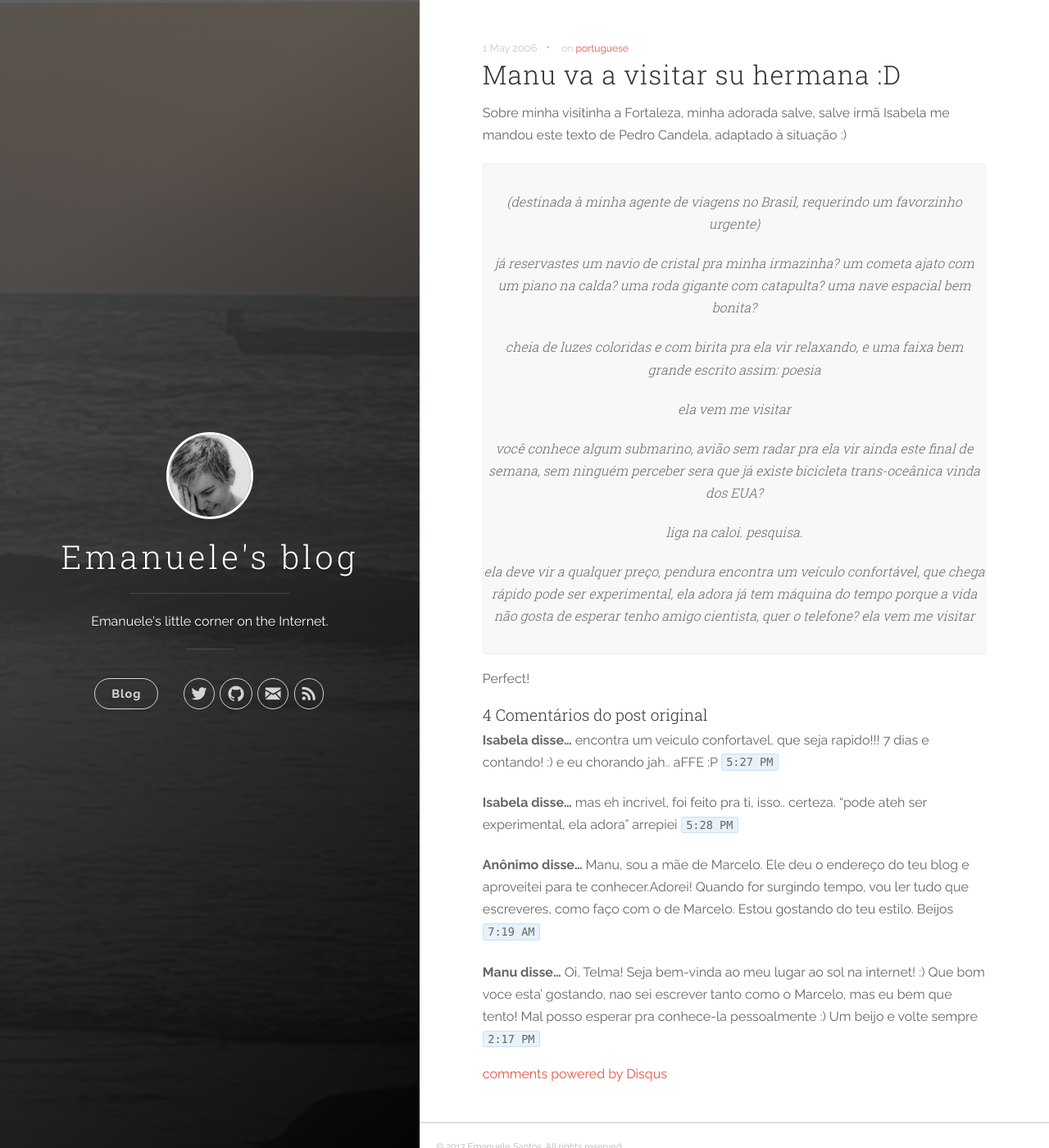
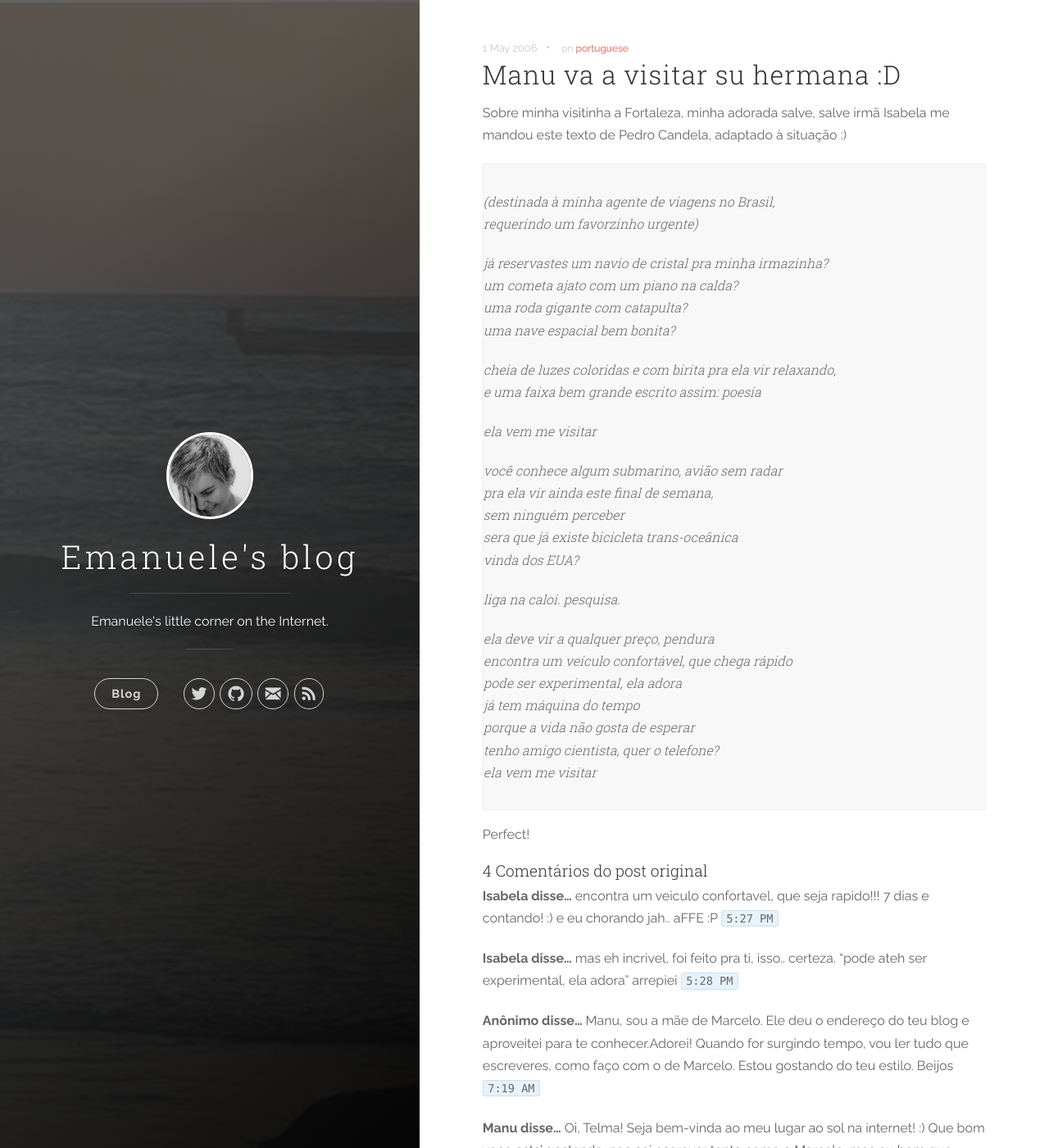
Before and after one commit to emanuelemarques/blog, a Jekyll site: the page built from _posts/2006-05-01-manu-va-a-visitar-su-hermana.md, in a window 1280 px wide and 1400 px high. Shown: the whole window at 82% size. Built offline with Jekyll 4.4.1, drawn with Linux system fonts in a browser that asks for light colours; nearby versions of some CDN libraries; comment, search, counter and statistics services are not loaded.

```diff
--- a/_posts/2006-05-01-manu-va-a-visitar-su-hermana.md
+++ b/_posts/2006-05-01-manu-va-a-visitar-su-hermana.md
@@ -9,34 +9,34 @@ comments: true
 
 Sobre minha visitinha a Fortaleza, minha adorada salve, salve irmã Isabela me mandou este texto de Pedro Candela, adaptado à situação :)
 
-> (destinada à minha agente de viagens no Brasil,
-> requerindo um favorzinho urgente)
+> (destinada à minha agente de viagens no Brasil,<br>
+> requerindo um favorzinho urgente)<br>
 >
-> já reservastes um navio de cristal pra minha irmazinha?
-> um cometa ajato com um piano na calda?
-> uma roda gigante com catapulta?
-> uma nave espacial bem bonita?
+> já reservastes um navio de cristal pra minha irmazinha? <br>
+> um cometa ajato com um piano na calda? <br>
+> uma roda gigante com catapulta? <br>
+> uma nave espacial bem bonita?<br>
 >
-> cheia de luzes coloridas e com birita pra ela vir relaxando,
-> e uma faixa bem grande escrito assim: poesia
+> cheia de luzes coloridas e com birita pra ela vir relaxando,<br>
+> e uma faixa bem grande escrito assim: poesia<br>
 >
-> ela vem me visitar
+> ela vem me visitar<br>
 >
-> você conhece algum submarino, avião sem radar
-> pra ela vir ainda este final de semana,
-> sem ninguém perceber
-> sera que já existe bicicleta trans-oceânica
-> vinda dos EUA?
+> você conhece algum submarino, avião sem radar<br>
+> pra ela vir ainda este final de semana, <br>
+> sem ninguém perceber<br>
+> sera que já existe bicicleta trans-oceânica<br>
+> vinda dos EUA? <br>
 >
-> liga na caloi. pesquisa.
+> liga na caloi. pesquisa.<br>
 >
-> ela deve vir a qualquer preço, pendura
-> encontra um veículo confortável, que chega rápido
-> pode ser experimental, ela adora
-> já tem máquina do tempo
-> porque a vida não gosta de esperar
-> tenho amigo cientista, quer o telefone?
-> ela vem me visitar
+> ela deve vir a qualquer preço, pendura<br>
+> encontra um veículo confortável, que chega rápido<br>
+> pode ser experimental, ela adora <br>
+> já tem máquina do tempo <br>
+> porque a vida não gosta de esperar<br>
+> tenho amigo cientista, quer o telefone?<br>
+> ela vem me visitar<br>
 
 Perfect!
 
--- a/css/uno.css
+++ b/css/uno.css
@@ -999,7 +999,7 @@ blockquote {
 	font-weight: lighter;
 	font-style: italic;
 	font-size: 1.0em;
-	text-align: center; }
+	text-align: left; }
 	blockquote p:last-child {
 		margin-bottom: 0; }
 
```
Also changed, not shown: _posts/2006-07-04-diario-de-viagem-2.md (added, +31 -0 lines), _posts/2006-07-04-diario-de-viagem.md (added, +14 -0 lines), _posts/2006-07-10-parece-que-muita-coisa.md (added, +67 -0 lines), _posts/2006-07-20-dia-do-amigo.md (added, +23 -0 lines), _posts/2006-07-24-meus-aliados-na-luta-contra.md (added, +28 -0 lines), images/amigos.jpg (added), images/trail1.jpg (added), images/trail2.jpg (added).
